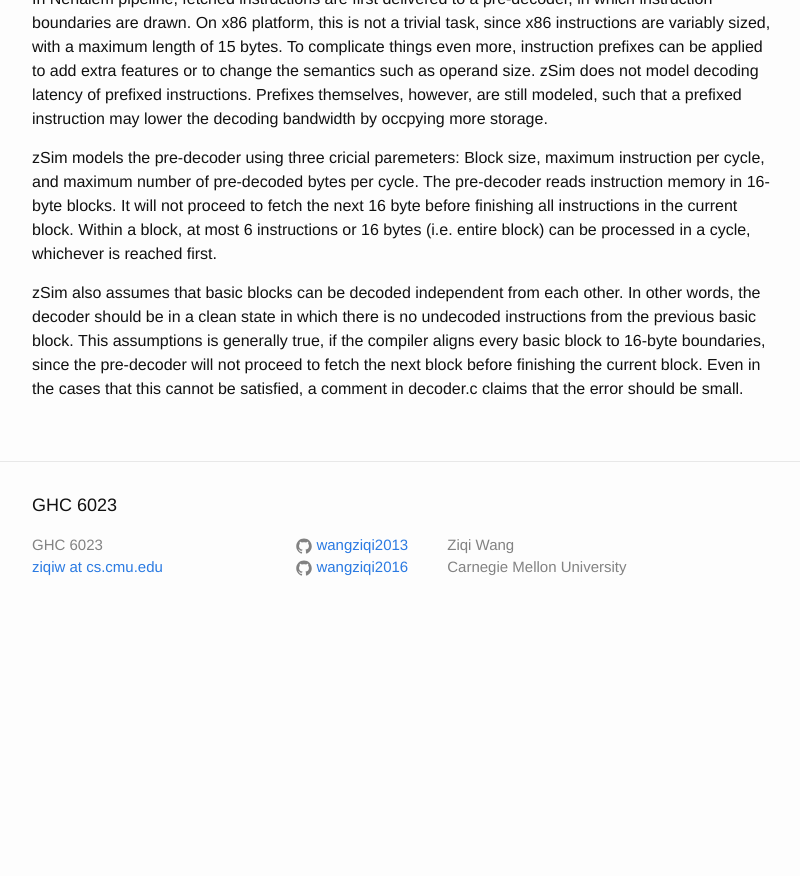
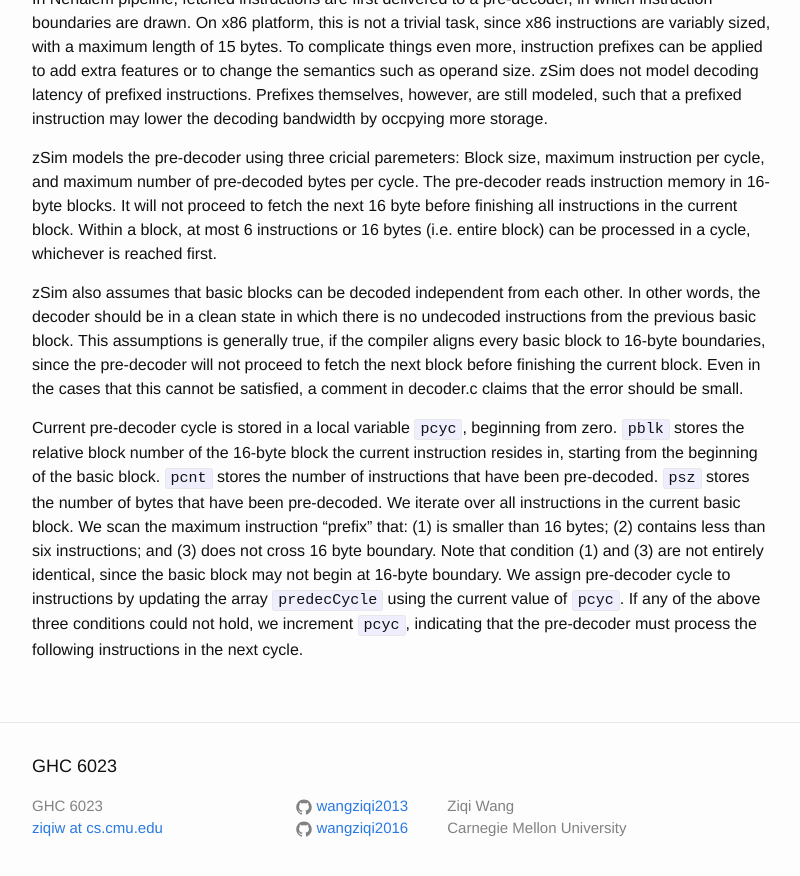
Before and after one commit to wangziqi2013/wangziqi2013.github.io, a Jekyll site: the page built from _posts/2019-12-31-zsim-microarch.markdown, in a window 1280 px wide and 900 px high, scrolled down 8914 px. Shown: the top 876 px of the window, without its empty margins (238-1038 px from the left). Built offline with Jekyll 4.4.1, drawn with Linux system fonts in a browser that asks for light colours; before the commit the page ends 9553 px from its top, so only the background shows below that.

Commit message:
Finish predecoder

```diff
--- a/_posts/2019-12-31-zsim-microarch.markdown
+++ b/_posts/2019-12-31-zsim-microarch.markdown
@@ -322,3 +322,13 @@ in a clean state in which there is no undecoded instructions from the previous b
 true, if the compiler aligns every basic block to 16-byte boundaries, since the pre-decoder will not proceed to fetch
 the next block before finishing the current block. Even in the cases that this cannot be satisfied, a comment in
 decoder.c claims that the error should be small.
+
+Current pre-decoder cycle is stored in a local variable `pcyc`, beginning from zero. `pblk` stores the relative block
+number of the 16-byte block the current instruction resides in, starting from the beginning of the basic block. `pcnt`
+stores the number of instructions that have been pre-decoded. `psz` stores the number of bytes that have been pre-decoded.
+We iterate over all instructions in the current basic block. We scan the maximum instruction "prefix" that: (1) is
+smaller than 16 bytes; (2) contains less than six instructions; and (3) does not cross 16 byte boundary. Note that condition
+(1) and (3) are not entirely identical, since the basic block may not begin at 16-byte boundary. We assign pre-decoder
+cycle to instructions by updating the array `predecCycle` using the current value of `pcyc`. If any of the above three
+conditions could not hold, we increment `pcyc`, indicating that the pre-decoder must process the following instructions
+in the next cycle.
```
